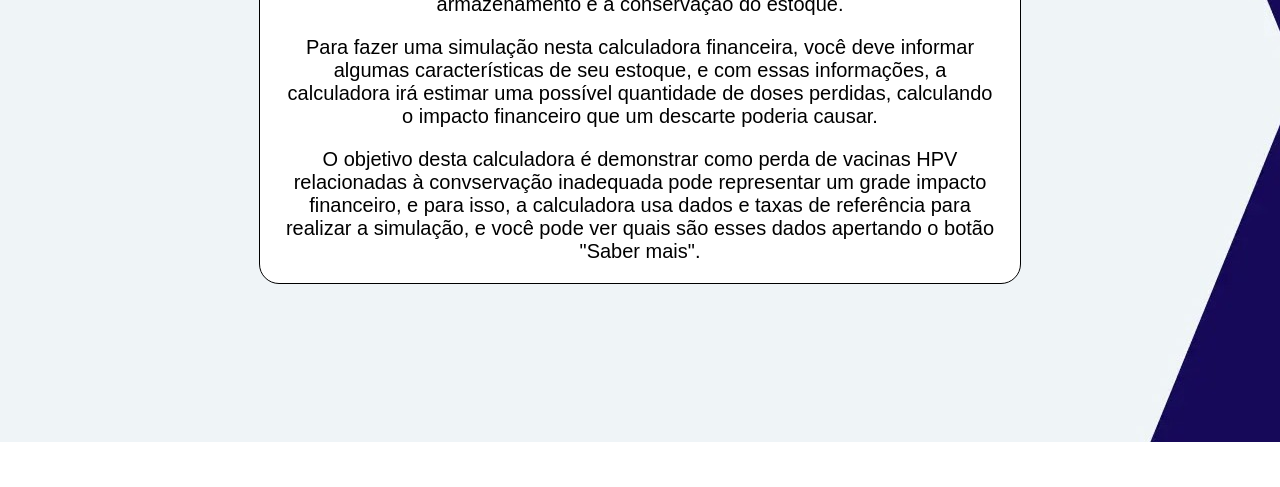
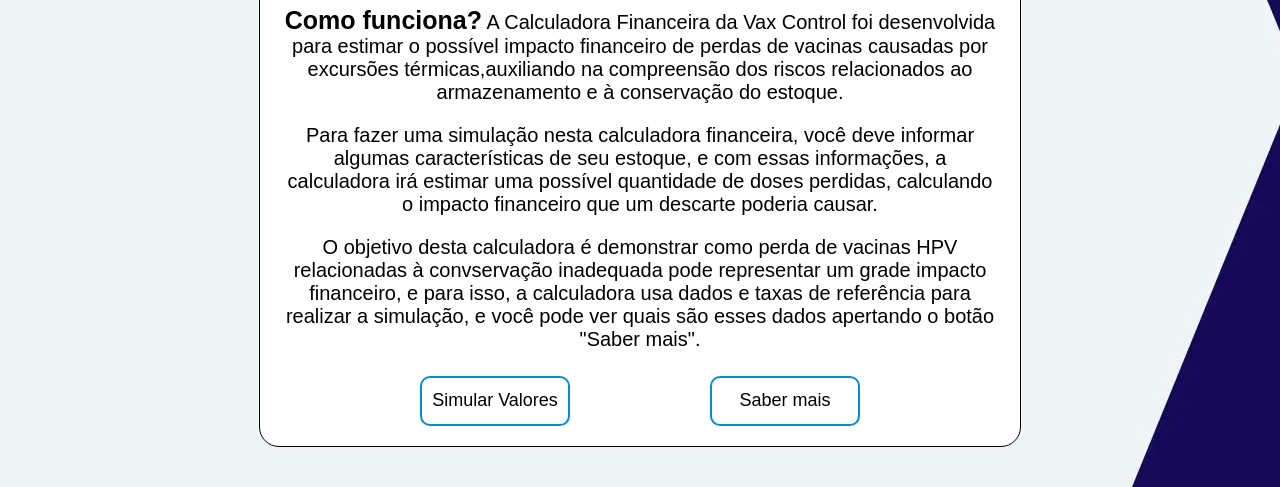
Before and after one commit to luiz-hayashi/projetoPI-sprint2-VaxControl, a plain HTML site: page Algoritmos/Calculadora financeira/inicio.html in a window 1280 px wide. Shown: the part 358-845 px from the top of the page. Before the commit the page ends 800 px from the top, so only its background shows below. Drawn offline with Linux system fonts and the light colour scheme.

Commit message:
Adicionando o botão para levar a calculadora.

```diff
--- a/Algoritmos/Calculadora financeira/inicio.html
+++ b/Algoritmos/Calculadora financeira/inicio.html
@@ -14,7 +14,7 @@
 
             <h1>Seja bem-vindo a calculadora financeira da Vax Control!</h1>
             <p> <span class="titulo_inicio"> Como funciona?</span>
-             A Calculadora Financeira da Vax Control foi desenvolvida para estimar o possível impacto financeiro
+                A Calculadora Financeira da Vax Control foi desenvolvida para estimar o possível impacto financeiro
                 de
                 perdas de vacinas causadas por excursões térmicas,auxiliando na compreensão dos riscos relacionados ao
                 armazenamento e à conservação do estoque. </p>
@@ -27,6 +27,10 @@
                 pode representar um grade impacto financeiro, e para isso, a calculadora usa dados e taxas de referência
                 para realizar a simulação, e você pode ver quais são esses dados apertando o botão "Saber mais".</p>
         </div>
+        <div class="container">
+            <a href="calculadora-financeira.html"><button class="button">Simular Valores</button></a>
+            <button class="button">Saber mais</button>
+        </div>
     </div>
 </body>
 
--- a/Algoritmos/Calculadora financeira/style.css
+++ b/Algoritmos/Calculadora financeira/style.css
@@ -29,7 +29,7 @@
   margin: 40px; /*margem da pagina toda*/
   display: flex;
   justify-content: center;
-  align-items: center;
+  margin-top: 10%;
 }
 
 .input {
@@ -57,8 +57,11 @@
 }
 
 .container {
+  margin-top: 25px;
   display: flex;
-  justify-content: center;
+  align-items: center;
+  justify-content: space-evenly;
+
 }
 
 .div_textos {
```
